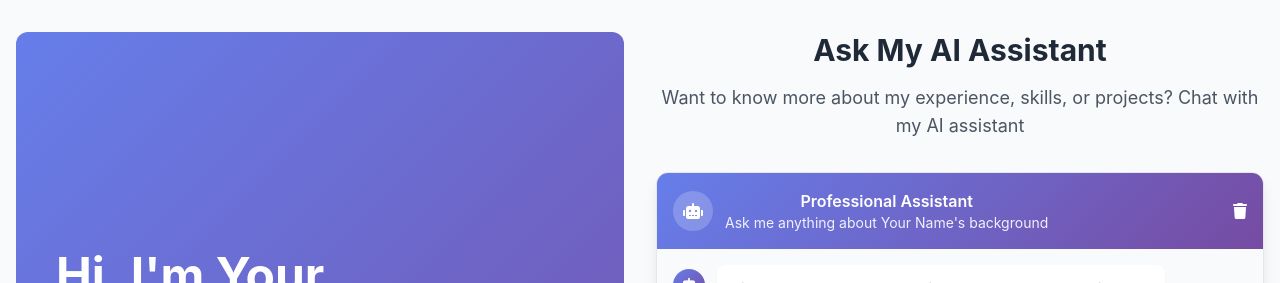
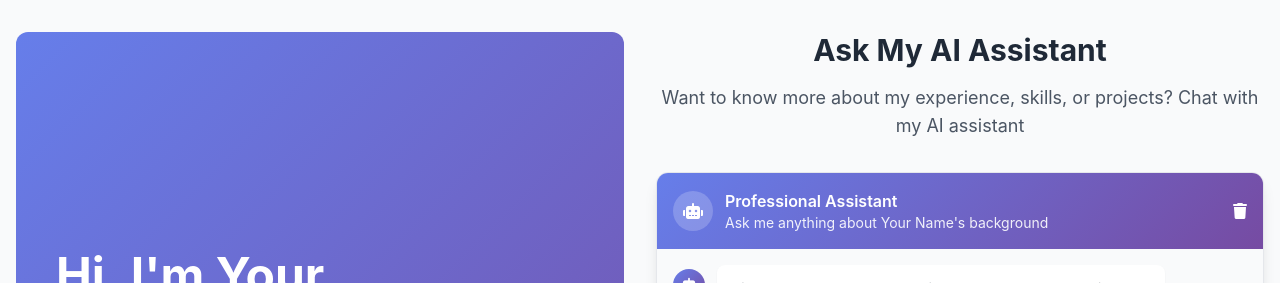
Before and after one commit to apicov/my_webpage, a React (Create React App) app in the folder frontend/: page / in a window 1280 px wide. Shown: the top 283 px of the page. Built offline with nearby package versions, Linux system fonts and the light colour scheme; no server answers.

Commit message:
Improve layout of Professional Assistant section in ChatInterface by aligning text to the left for better readability.

```diff
--- a/frontend/src/components/ChatInterface.js
+++ b/frontend/src/components/ChatInterface.js
@@ -168,9 +168,9 @@ function ChatInterface({ userInfo }) {
                   <div className="w-10 h-10 rounded-full bg-white bg-opacity-20 flex items-center justify-center mr-3">
                     <i className="fas fa-robot text-white"></i>
                   </div>
-                  <div>
-                    <h4 className="font-semibold">Professional Assistant</h4>
-                    <p className="text-sm opacity-90">Ask me anything about {userInfo?.name || 'Your Name'}'s background</p>
+                  <div className="text-left">
+                    <h4 className="font-semibold text-left">Professional Assistant</h4>
+                    <p className="text-sm opacity-90 text-left">Ask me anything about {userInfo?.name || 'Your Name'}'s background</p>
                   </div>
                 </div>
                 <div className="flex space-x-2">
```
